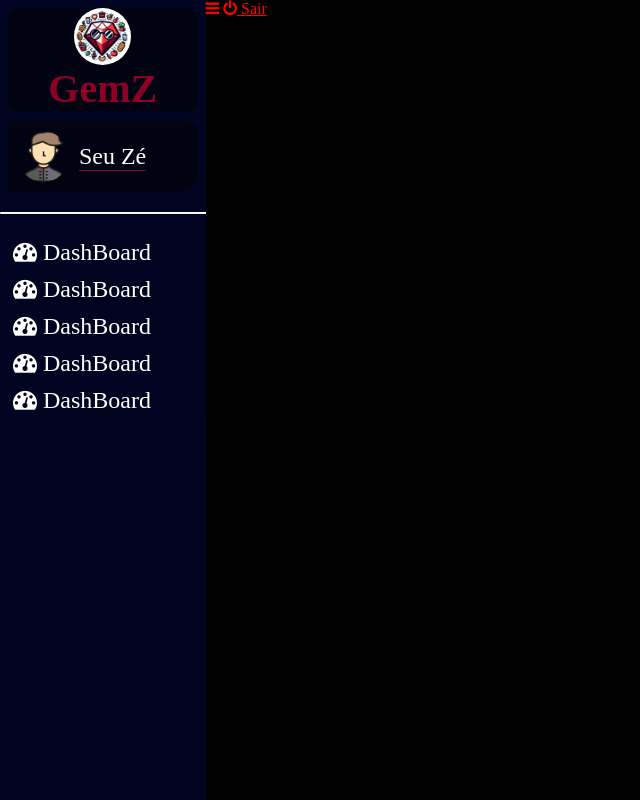
After one commit to LucianoMPS/GemZ, a PHP site: page /dashboard.html in a window 1280 px wide. The commit adds this page. Shown: the whole page, without its empty margins (0-640 px from the left). Run offline with PHP 8.4, Linux system fonts and the light colour scheme.

Commit message:
Criação do dashboard
Iniciei a criação do dashboard

```diff
--- /dev/null
+++ b/css/Dashboardstyle copy.css
@@ -0,0 +1,124 @@
+@charset "UTF-8";
+
+/* CONFIGURAÇÕES GERAIS */
+* {
+    margin: 0;
+    padding: 0;
+}
+
+:root{
+    --cor1: #8E0124;
+    --cor2: #FEFEFE;
+    --cor3: #37CA58;
+    --cor4: #010522;
+}
+
+main {
+    height: 100vh;
+    display: flex;
+    flex-direction: row;
+}
+
+/* BARRA LATERAL */
+
+.dashboard_sidebar {
+    flex-basis: 15%;
+    min-width: 150px;
+    padding: 8px;
+    background-color: #010522;
+    box-shadow: 0px 10px 10px wheat;
+    overflow: auto; /* Evita que o conteúdo exceda o tamanho do pai */
+}
+
+.dashboard_sidebar hr {
+    border-top: 1px solid white;
+    margin: 20px -8px;
+    padding: 0px;
+    box-shadow: 100px 100px 100px black;
+}
+
+.dashboard_sidebar_logo {
+    display: flex;
+    flex-direction: column;
+    margin-bottom: 5%;
+    border-radius: 10px;
+    background-color: rgba(0, 0, 0, 0.461);
+}
+
+.dashboard_sidebar_logo h1 {
+    text-align: center;
+    font-size: 2.5em;
+    color: #8E0124;
+}
+
+.dashboard_sidebar_logo img {
+    width: 30%;
+    margin: 0 auto;
+    border-radius: 50%;
+}
+
+.dashboard_sidebar_user {
+    display: flex;
+    flex-direction: row;
+    align-items: center;
+    padding: 10px;
+    border-radius: 0px 10px 20px 0px;
+    margin-bottom: 5%;
+    background-color: rgba(0, 0, 0, 0.461);
+}
+
+.dashboard_sidebar_user img {
+    width: 30%;
+    border-radius: 50%;
+    margin-right: 10px;
+}
+
+.dashboard_sidebar_user p {
+    font-size: 1.5em;
+    color: white;
+    border-bottom: 1px solid #8E0124;
+}
+
+.dashboard_sidebar_menulist {
+    display: flex;
+    flex-direction: column;
+    padding: 5px;
+    font-size: 1.5em;
+}
+
+.dashboard_sidebar_menulist li,
+.dashboard_sidebar_menulist a {
+    width: 100%;
+    white-space: nowrap; /* Impede que o texto quebre */
+    overflow: hidden; /* Esconde o conteúdo que excede o tamanho do pai */
+    text-overflow: ellipsis; /* Adiciona "..." ao texto que excede */
+}
+
+.dashboard_sidebar_menulist li,
+.dashboard_sidebar_menulist a {
+    margin-bottom: 10px;
+    color: white;
+    text-decoration: none;
+}
+
+.dashboard_sidebar_menulist li:hover {
+    background-color: #37CA58;
+    margin: 0 -10px 10px -10px;
+    padding: 0px 10px 0px 10px;
+}
+
+.dashboard_sidebar_menulist a:hover {
+    color: black;
+}
+
+/* CONTEUDO */
+
+.dashboard_content {
+    height: 100vh;
+    flex-basis: 85%;
+    background-color: black;
+}
+
+.dashboard_content_top a {
+    color: red;
+}
--- a/css/Loginstyle.css
+++ b/css/Loginstyle.css
@@ -27,6 +27,7 @@ header.loginHeader{
     padding: 2vh 2vh 0 2vh;
     background-color: #010522;
     margin-bottom: 30px;
+    box-shadow: 100px 0px 19px black;
 }
 
 header.loginHeader h2::after{
@@ -34,6 +35,7 @@ header.loginHeader h2::after{
     margin: auto;
     content: " ";
     height: 10px;
+    border-radius: 20px 20px 0px 0px;
     background: #8E0124;
 }
 
@@ -94,6 +96,7 @@ main form{
     width: 100%;
     border: 2px solid #8E0124;
     padding: 2px;
+    font-size: 20px;
 }
 
 
--- /dev/null
+++ b/dashboard.html
@@ -0,0 +1,47 @@
+<!DOCTYPE html>
+<html lang="pt-br">
+<head>
+    <meta charset="UTF-8">
+    <meta name="viewport" content="width=device-width, initial-scale=1.0">
+    <title>GemZ</title>
+    <link rel="stylesheet" href="css/Dashboardstyle copy.css">
+    <link rel="stylesheet" href="https://cdnjs.cloudflare.com/ajax/libs/font-awesome/4.7.0/css/font-awesome.min.css">
+</head>
+<body>
+    <main>
+        <div class="dashboard_sidebar">
+            <div class="dashboard_sidebar_logo">
+                <img src="assets/icon.jpeg" alt="">
+                <h1>GemZ</h1>
+            </div>
+            <div class="dashboard_sidebar_user">
+                <img src="assets/user.png" alt="">
+                <p>Seu Zé</p>
+            </div>
+            <hr>
+            <div class="dashboard_sidebar_menu">
+                <ul class="dashboard_sidebar_menulist">
+                    <li class="teste"><a href=""><i class="fa fa-dashboard"></i> DashBoard</a></li>
+                    <li class="teste"><a href=""><i class="fa fa-dashboard"></i> DashBoard</a></li>
+                    <li class="teste"><a href=""><i class="fa fa-dashboard"></i> DashBoard</a></li>
+                    <li class="teste"><a href=""><i class="fa fa-dashboard"></i> DashBoard</a></li>
+                    <li class="teste"><a href=""><i class="fa fa-dashboard"></i> DashBoard</a></li>
+                </ul>
+            </div>
+        </div>
+
+        <div class="dashboard_content">
+            <div class="dashboard_content_top">
+                <a href=""><i class="fa fa-navicon"></i></a>
+                <a href=""><i class="fa fa-power-off"></i> Sair</a>
+            </div>
+            <div class="dashboard_content_bottom">
+                <div class="dashboard_content_bottom_main">
+
+                </div>
+            </div>
+
+        </div>
+    </main>
+</body>
+</html>
```
Also changed, not shown: css/Dashboardstyle.css (added, +130 -0 lines), assets/user.png (added).
